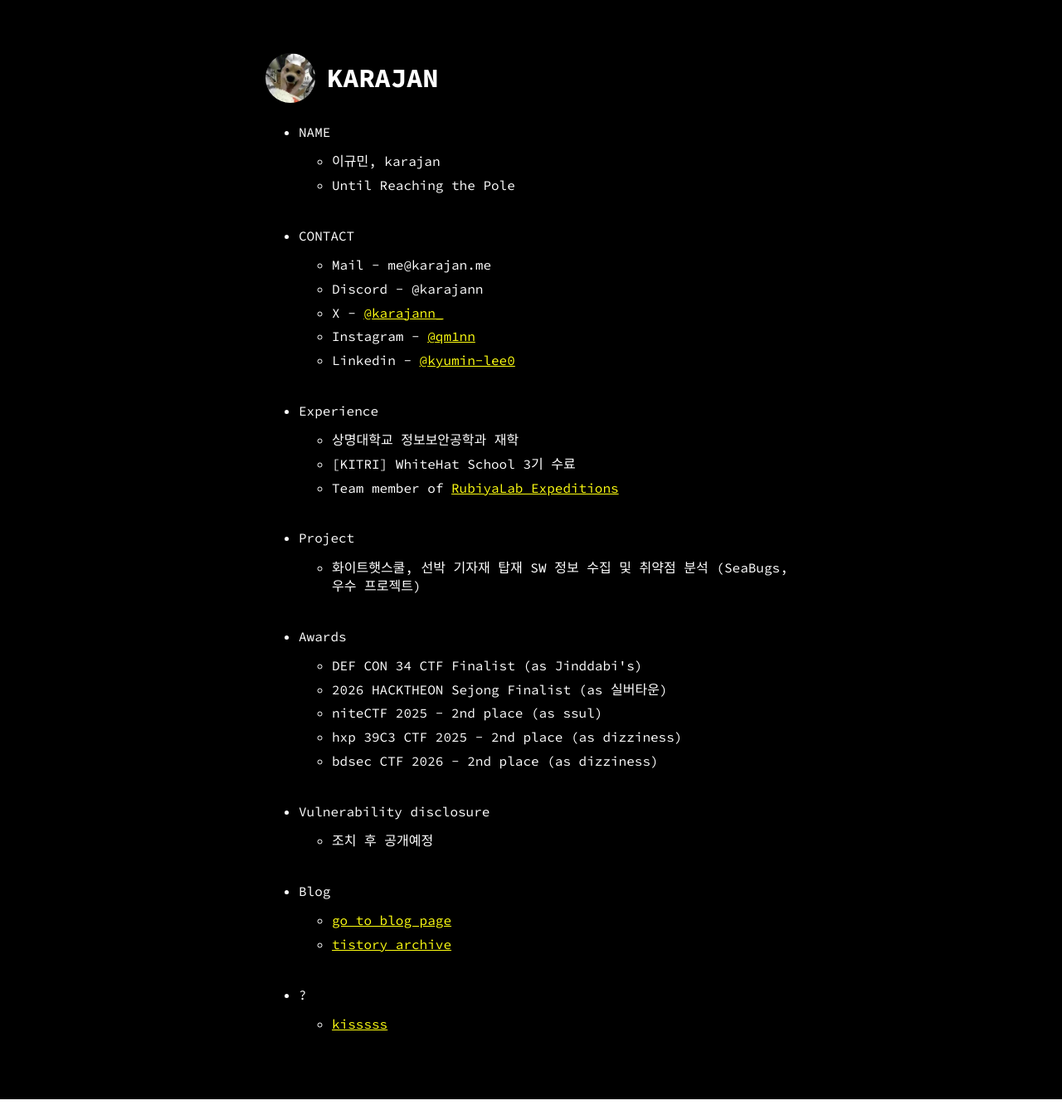
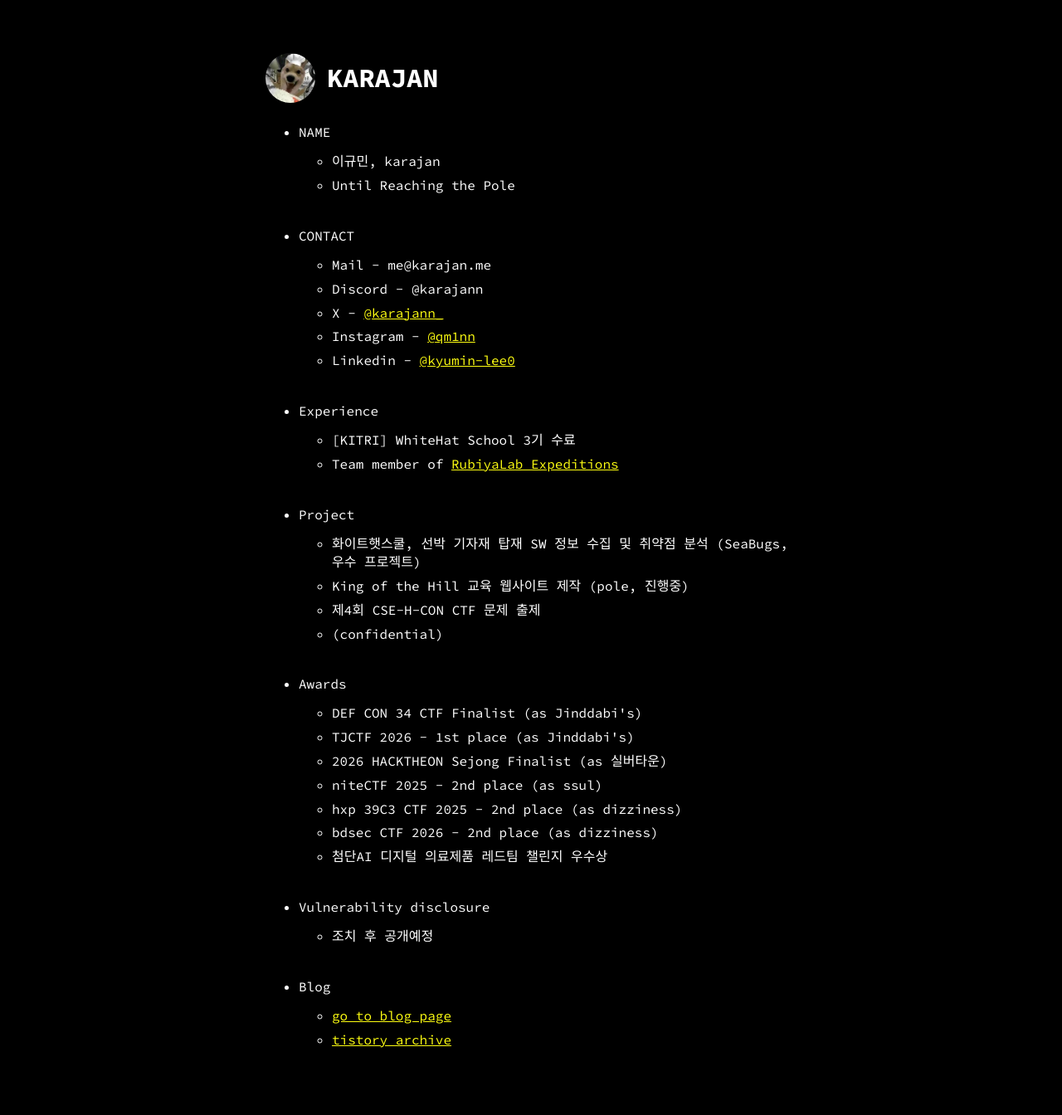
Before and after one commit to karajan0/karajan0.github.io, a Jekyll site: the page built from index.md, in a window 1280 px wide. Shown: the whole page at 83% size. Built offline with Jekyll 4.4.1, drawn with Linux system fonts in a browser that asks for light colours; some web fonts are replaced.

Commit message:
Update site content

```diff
--- a/_data/menu.yml
+++ b/_data/menu.yml
@@ -20,7 +20,6 @@ entries:
 
   - title: Experience
     entries:
-      - title: "상명대학교 정보보안공학과 재학"
       - title: "[KITRI] WhiteHat School 3기 수료"
       - title: "Team member of "
         link_title: "RubiyaLab Expeditions"
@@ -29,14 +28,19 @@ entries:
   - title: Project
     entries:
       - title: 화이트햇스쿨, 선박 기자재 탑재 SW 정보 수집 및 취약점 분석 (SeaBugs, 우수 프로젝트)
+      - title: King of the Hill 교육 웹사이트 제작 (pole, 진행중)
+      - title: 제4회 CSE-H-CON CTF 문제 출제
+      - title: "(confidential)"
 
   - title: Awards
     entries:
-      - title: "DEF CON 34 CTF Finalist (as Jinddabi's)"
-      - title: "2026 HACKTHEON Sejong Finalist (as 실버타운)"
+      - title: DEF CON 34 CTF Finalist (as Jinddabi's)
+      - title: TJCTF 2026 - 1st place (as Jinddabi's)
+      - title: 2026 HACKTHEON Sejong Finalist (as 실버타운)
       - title: niteCTF 2025 - 2nd place (as ssul)
       - title: hxp 39C3 CTF 2025 - 2nd place (as dizziness)
       - title: bdsec CTF 2026 - 2nd place (as dizziness)
+      - title: 첨단AI 디지털 의료제품 레드팀 챌린지 우수상
 
   - title: Vulnerability disclosure
     entries:
@@ -48,8 +52,3 @@ entries:
         url: /blog/
       - title: tistory archive
         url: https://karajann.tistory.com/
-
-  - title: "?"
-    entries:
-      - title: kisssss
-        url: https://www.youtube.com/watch?v=6krfcpTUCcE
```
Also changed, not shown: .github/workflows/nextjs.yml, _posts/2026-01-22-obfuscation-101-mba-obfuscation.md (line endings or trailing spaces), 1 other file.
